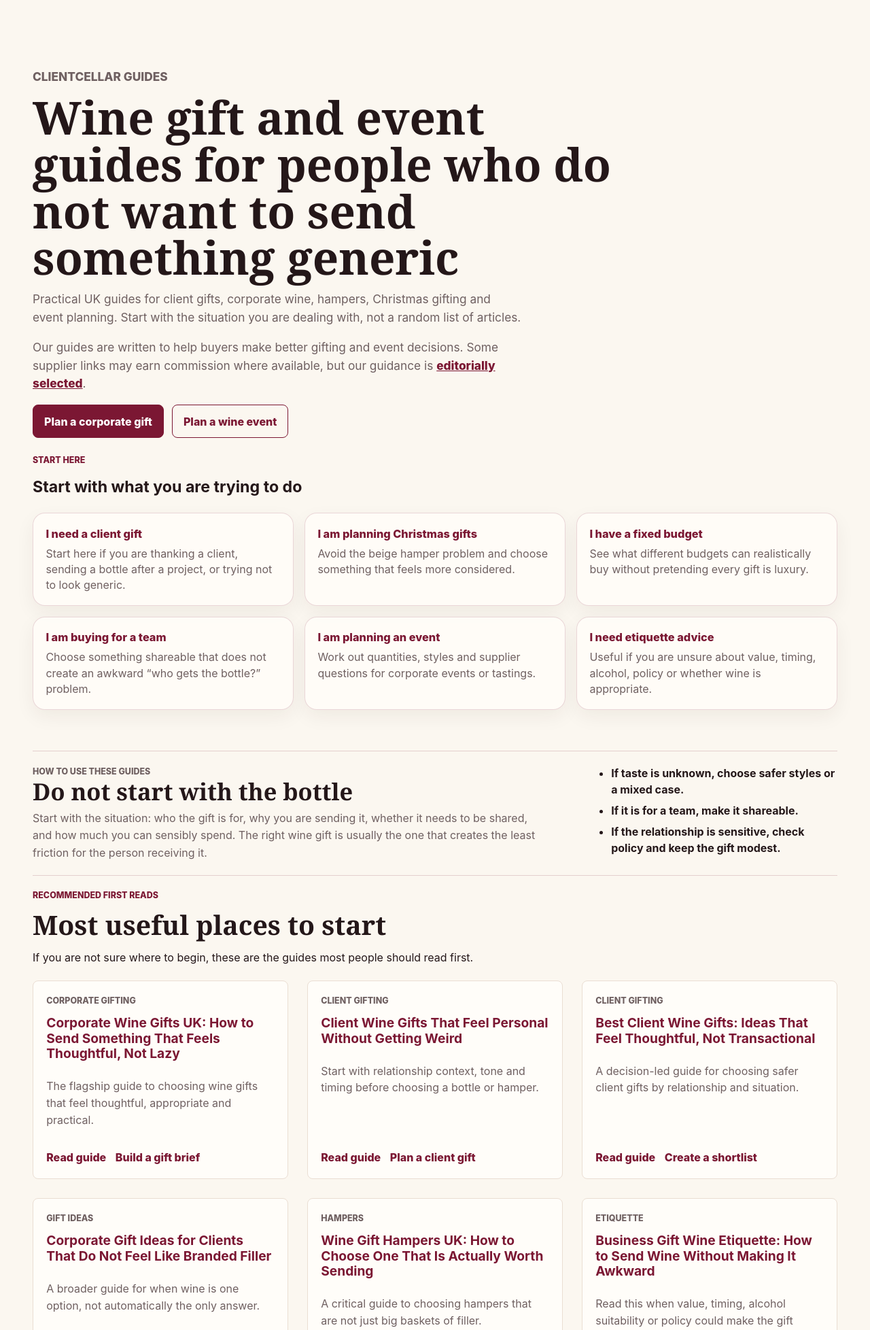
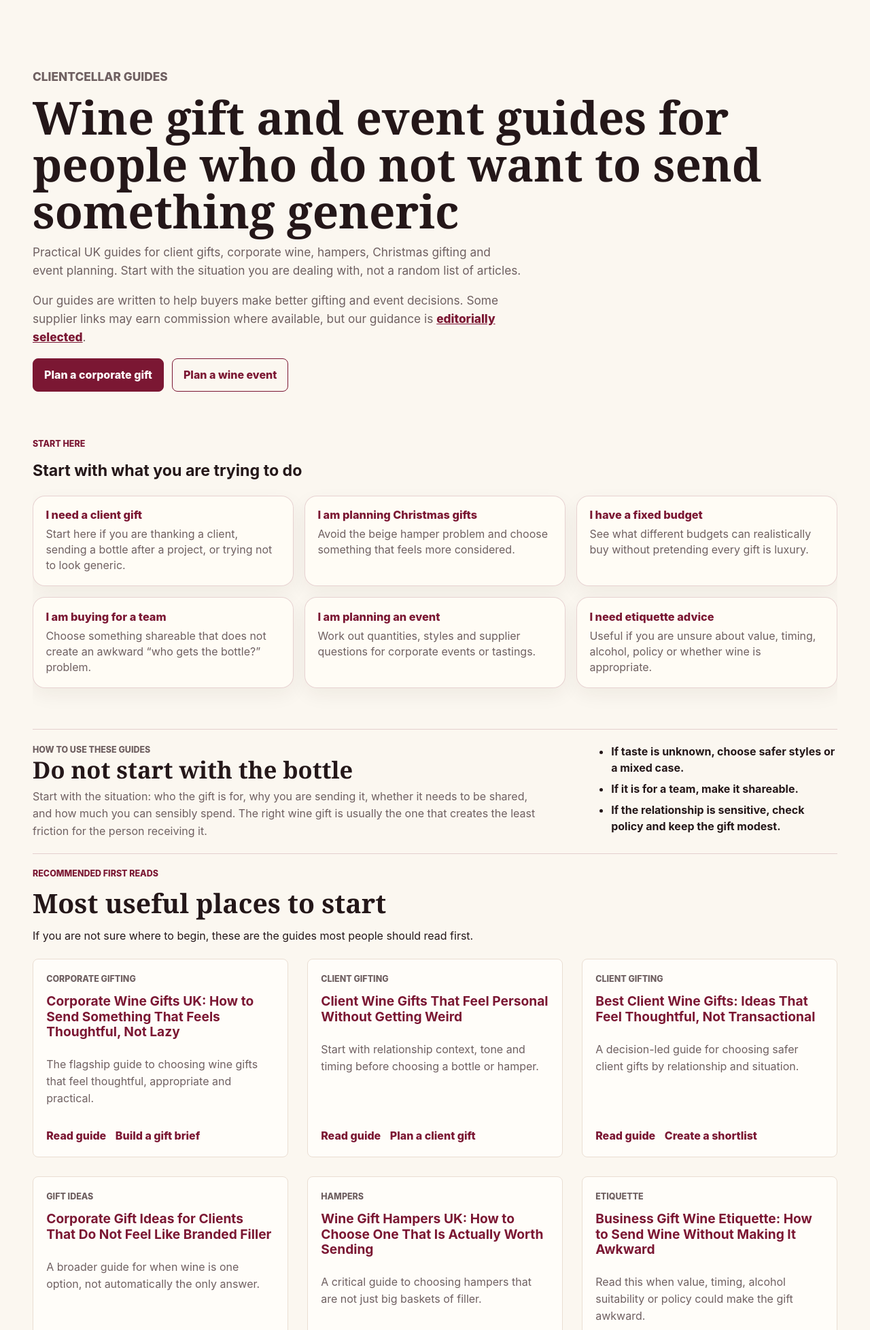
Before and after one commit to PhylC/clientcellar, a FastAPI app: page /guides in a window 1280 px wide. Shown: the part 69-2025 px from the top of the page at 68% size. Run offline with FastAPI, Linux system fonts and the light colour scheme.

Commit message:
Fix guides start section rendering

```diff
--- a/static/app.css
+++ b/static/app.css
@@ -2224,8 +2224,15 @@ textarea {
 .guide-hub-page,
 .planning-page {
   width: min(var(--container), calc(100% - (var(--page-gutter) * 2)));
+  max-width: 100%;
   margin: 0 auto;
   padding: clamp(1.5rem, 4vw, 3rem) 0;
+  overflow-x: hidden;
+}
+
+.guide-hub-page *,
+.planning-page * {
+  min-width: 0;
 }
 
 .guide-hub-page > .page-intro,
@@ -2251,6 +2258,12 @@ textarea {
   word-break: normal;
 }
 
+.guide-hub-hero h1 {
+  max-width: 100%;
+  overflow-wrap: anywhere;
+  word-break: break-word;
+}
+
 .guide-hub-hero .small-note a,
 .guide-use-panel a {
   color: var(--burgundy);
@@ -2258,27 +2271,29 @@ textarea {
 }
 
 .guide-hub-section {
+  width: min(100% - 2rem, 1120px);
   margin: 0 auto;
   padding: 1.25rem 0;
 }
 
-.guide-start {
-  padding-top: 0.25rem;
+.guide-start-section {
+  margin-top: clamp(2rem, 4vw, 3rem);
+  padding-top: 0;
 }
 
 .guide-intent-grid {
   display: grid;
   gap: 1rem;
-  grid-template-columns: 1fr;
-  margin: 1.25rem 0 2.5rem;
+  grid-template-columns: repeat(3, minmax(0, 1fr));
+  margin: 1rem 0 2.5rem;
 }
 
 .guide-intent-card {
   display: block;
   min-width: 0;
-  border: 1px solid rgba(123, 23, 51, 0.16);
+  border: 1px solid rgba(123, 23, 51, 0.18);
   border-radius: 18px;
-  background: rgba(255, 253, 249, 0.86);
+  background: rgba(255, 252, 246, 0.92);
   padding: 1.1rem 1.15rem;
   color: var(--ink);
   text-decoration: none;
@@ -2287,17 +2302,18 @@ textarea {
 }
 
 .guide-intent-card:hover {
-  border-color: rgba(123, 23, 51, 0.34);
+  border-color: rgba(123, 23, 51, 0.35);
   background: var(--surface);
   transform: translateY(-2px);
 }
 
 .guide-intent-card strong {
   display: block;
-  margin-bottom: 0.35rem;
+  margin-bottom: 0.4rem;
   color: var(--burgundy);
   font-size: 1.02rem;
   font-weight: 800;
+  line-height: 1.25;
 }
 
 .guide-intent-card span {
@@ -3291,10 +3307,6 @@ textarea {
   }
 
   .guide-grid {
-    grid-template-columns: repeat(3, 1fr);
-  }
-
-  .guide-intent-grid {
     grid-template-columns: repeat(3, 1fr);
   }
 
@@ -4231,15 +4243,30 @@ textarea {
   }
 }
 
+@media (max-width: 640px) {
+  .guide-hub-page,
+  .planning-page {
+    width: min(100% - 2rem, 1120px);
+  }
+
+  .guide-hub-section {
+    width: 100%;
+  }
+
+  .guide-intent-grid {
+    grid-template-columns: 1fr;
+  }
+}
+
 @media (max-width: 600px) {
   .guide-hub-hero h1 {
-    font-size: clamp(1.95rem, 10vw, 2.45rem);
-    line-height: 1.04;
+    font-size: clamp(1.85rem, 8.4vw, 2.1rem);
+    line-height: 1.06;
   }
 
   .guide-hub-section .section-heading h2,
   .guide-use-panel h2 {
-    font-size: clamp(1.45rem, 8vw, 1.85rem);
+    font-size: clamp(1.35rem, 7vw, 1.7rem);
   }
 
   .guide-hub-hero .hero-actions {
--- a/templates/base.html
+++ b/templates/base.html
@@ -11,7 +11,7 @@
   <meta property="og:description" content="{{ og_description }}">
   <meta property="og:type" content="{{ og_type }}">
   {% if canonical_url %}<meta property="og:url" content="{{ canonical_url }}">{% endif %}
-  <link rel="stylesheet" href="{{ url_for('static', path='/app.css') }}">
+  <link rel="stylesheet" href="{{ url_for('static', path='/app.css') }}?v=20260516-guides-layout">
   {% for schema in structured_data %}
   <script type="application/ld+json">{{ schema | tojson }}</script>
   {% endfor %}
--- a/templates/guides.html
+++ b/templates/guides.html
@@ -43,7 +43,7 @@
   </div>
 </section>
 
-<section class="guide-hub-section guide-start">
+<section class="guide-hub-section guide-start-section">
   <div class="section-heading">
     <p class="eyebrow">Start here</p>
     <h2>Start with what you are trying to do</h2>
```
Also changed, not shown: tests/test_smoke.py (+65 -0 lines).
